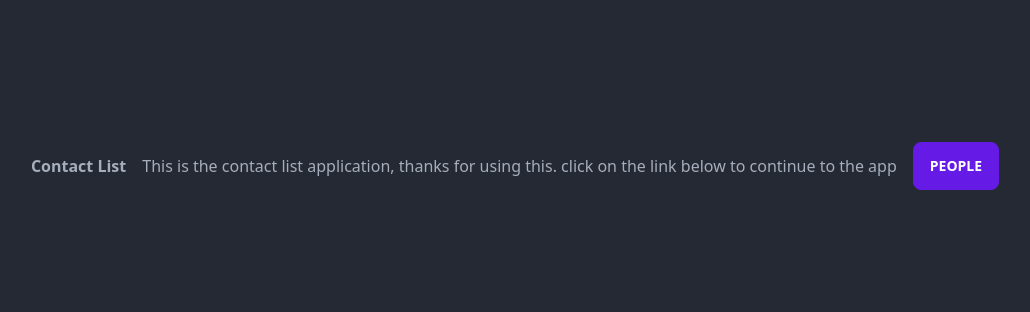
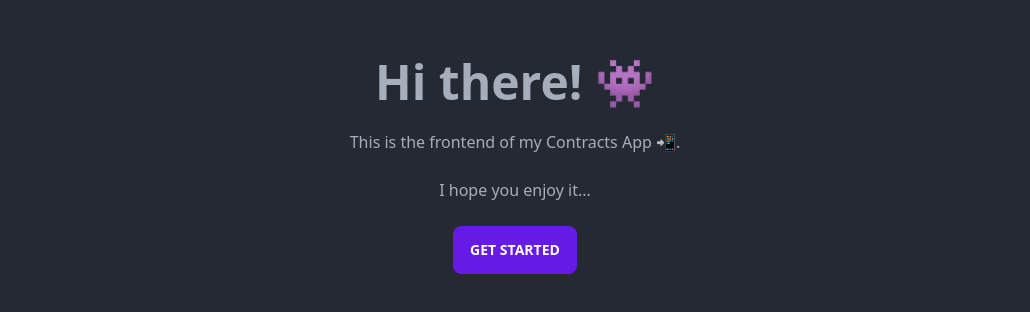
Before and after one commit to eduwr/contact-list, an Angular app in the folder frontend/: page / in a window 1280 px wide. Shown: the part 234-546 px from the top of the page, without its empty margins (125-1155 px from the left). Built offline with nearby package versions, Linux system fonts and the light colour scheme.

Commit message:
create hero page

```diff
--- a/frontend/src/app/app.component.html
+++ b/frontend/src/app/app.component.html
@@ -1,17 +1,18 @@
 
 
-<main *ngIf="route.url === '/'" class="hero min-h-screen bg-base-200">
-  <section class="hero-content text-center">
-    <h1 class="font-bold">Contact List</h1>
-    <!-- Resources -->
-    <h2>
-      This is the contact list application, thanks for using this.
-      click on the link below to continue to the app
-    </h2>
-    <a class="btn btn-primary" routerLink="/people" routerLinkActive="active"  >People</a>
-  </section>
 
-</main>
+  <main *ngIf="route.url === '/'" class="hero min-h-screen bg-base-200">
+    <div class="hero-content text-center">
+      <div class="max-w-md">
+        <h1 class="text-5xl font-bold">Hi there! 👾</h1>
+
+        <p class="py-6">This is the frontend of my Contracts App 📲.</p>
+        <p class="pb-6">I hope you enjoy it...</p>
+        <a href="/people" class="btn btn-primary">Get Started</a>
+      </div>
+    </div>
+  </main>
+
 
 <router-outlet>
 </router-outlet>
--- a/frontend/src/app/app.component.ts
+++ b/frontend/src/app/app.component.ts
@@ -12,6 +12,4 @@ export class AppComponent {
   constructor(public route: Router) {
   }
 
-
-  title = 'frontend';
 }
```
Also changed, not shown: 1 other file (tests, documents, lock files or other folders).
